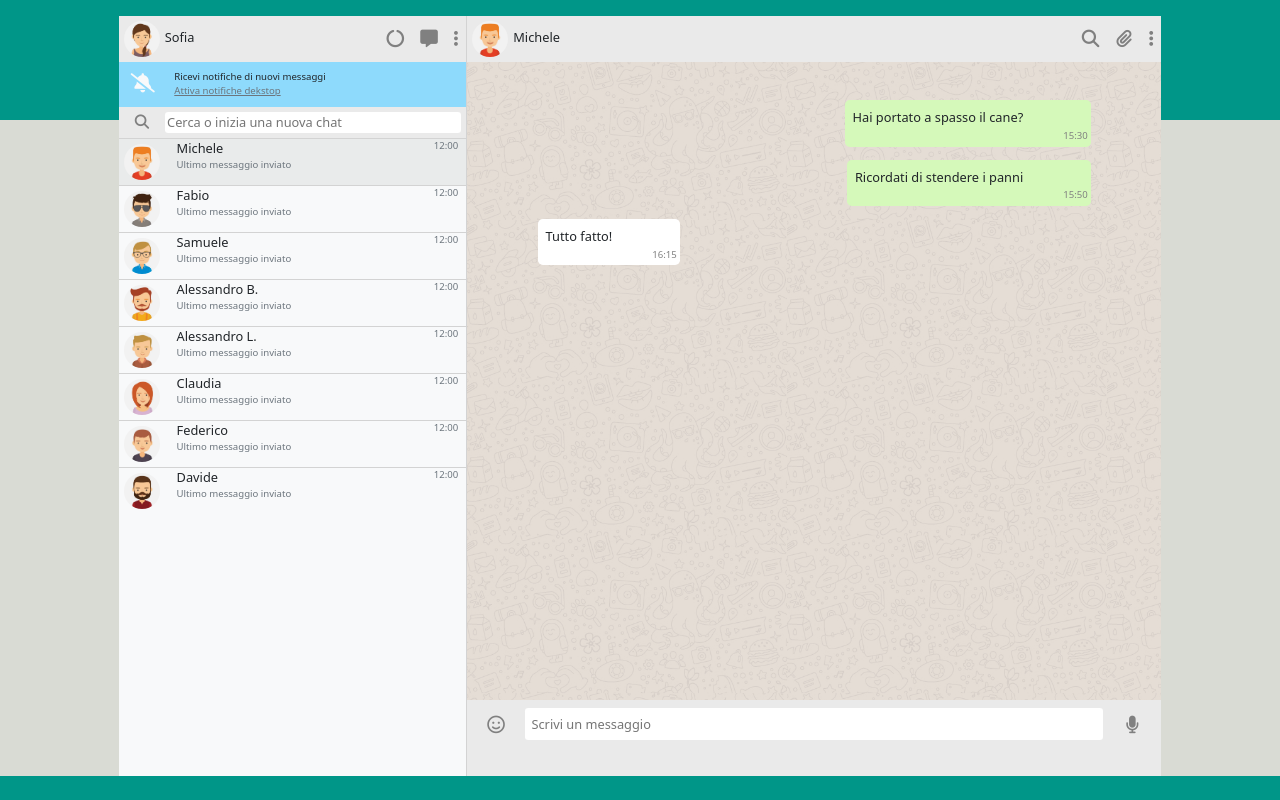
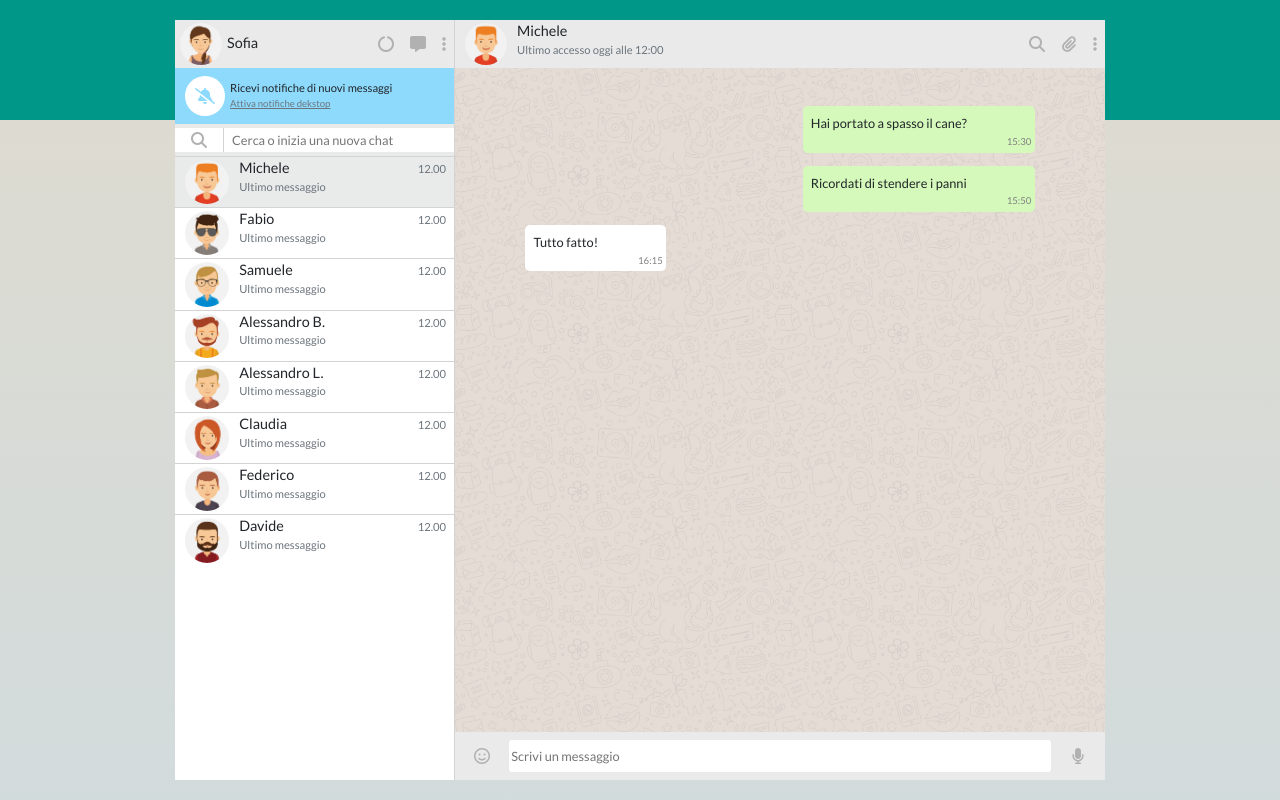
Before and after one commit to LucaMarchesani/vue-boolzapp, a plain HTML site: page index.html in a window 1280 px wide. Drawn offline with nearby package versions, Linux system fonts and the light colour scheme.

Commit message:
fix sturcture

```diff
--- a/css/style.css
+++ b/css/style.css
@@ -1,113 +1,177 @@
-body {
-
-    min-width: 880px;
-    background-image: linear-gradient(to bottom, #009688 0px, #009688 15vh, #d9dbd4 15vh, #d9dbd4 100%);
+body{
+    font-family: 'Lato', sans-serif;
+    background-image:
+    linear-gradient(to bottom,
+    #009688 0px,
+    #009688 15vh,
+    #dddbd1 15vh,
+    #d2dbdc 100%);
 }
 
-main {
-    font-size: .8rem;
+main.boolzapp{
+    height: 100vh;
 }
 
-/* classi generali */
-.bg-app {
-    background-color: #eaeaea;
+/* GENERALI */
+.message{
+    font-size: .8rem;
+    margin: .4rem;
+    float: right;
+    padding: .5rem .2rem .2rem .5rem;
+    border-radius: .3rem;
+    clear: both;
 }
 
-i {
-    color: gray;
-    font-size: 1.1rem;
+i{
+    color: #b1b1b1;
 }
 
-/* sezione notifiche */
-
-div.notification {
-    background-color: #8edafc;
+/* SEZIONE CONTATTI */
+div.contacts{
+    background-color: #ffffff;
+    height: 95vh;
 }
 
-p.notification-text {
+div.user-info p{
+    margin-top: 40%;
+    font-size: .9rem;
+}
+
+div.top-bar-contacts{
+    background-color: #eaeaea;
+    height: 3rem;
+}
+
+div.top-bar-contacts img{
+    margin: 3px 5px;
+    border-radius: 50%;
+}
+
+/* SEZIONE NOTIFICHE */
+div.notification{
+    font-size: .7rem;
+    background-color: #8edafc;
+    height: 3.5rem;
+}
+
+div.notify-icon{
+    margin-left: 10px;
+    margin-right: 5px;
+    position: relative;
+    background-color: #ffffff;
+    width: 2.5rem;
+    height: 2.5rem;
+    border-radius: 50%;
+}
+
+div.notify-icon i{
+    font-size: 1rem;
+    position: absolute;
+    top: 50%;
+    left: 50%;
+    transform: translate(-50%, -50%);
+    color: #8edafc;
+}
+
+div.notify-info :last-child{
     font-size: .6rem;
 }
 
-div.bell-circle {
-    background-color: white;
-    border-radius: 50%;
+/* SEZIONE SEARCHBAR */
+div.search-bar{
+    background-color: #eaeaea;
+    height: 2rem;
 }
 
-i.bell {
-    font-size: 1.2rem;
+div.search-icon{
+    align-self: center;
+    background-color: #ffffff;
+    height: 1.5rem;
+    border-right: 1px solid lightgray;
 }
 
-/* barra di ricerca contatti */
-div.bg-app>i {
-    font-size: .9rem;
+div.search-bar input{
+    padding-left: .5rem;
+    width: 15.5rem;
+    height: 1.5rem;
+    font-size: .8rem;
+    border: none;
 }
 
-input#search-bar {
-    width: 100%;
-    margin: .3rem .3rem .3rem 0;
-    font-size: 0.8rem;
-    border: none;
-    border-radius: .2rem;
+div.contacts-list{
+    height: calc(100% - 8.5rem);
 }
 
-/* contatti */
-div.contacts {
-    height: 95vh;
+div.contact{
+    cursor: pointer;
+    border-top: 1px solid lightgray;
+    height: 3.2rem;
 }
 
 .clicked {
     background-color: #e9ebeb;
 }
 
-div.contact {
-    border-top: 1px solid lightgray;
-    width: 100%;
-    cursor: pointer;
+div.contact img{
+    margin: 3px 10px;
+    border-radius: 50%;
 }
 
-p.last-message {
-    font-size: .6rem;
+div.contact-info{
+    width: 100%;
 }
 
-/* sezione chat */
-img.user-pic {
-    border-radius: 50%;
-    height: 2.25rem;
-    margin: 5px;
+div.contact p{
+    margin: 0;
+    font-size: .9rem;
 }
 
-div.user-chat {
-    border-left: 1px solid lightgray;
-    height: 95vh;
+div.contact :last-child{
+    font-size: .7rem;
 }
 
-div.text-area {
+/* SEZIONE CHAT */
+div.chat{
+    background-color: chartreuse;
+    height: 95vh;
+    border-left: 1px solid lightgray;
+}
+
+div.top-bar-chat{
+    background-color: #eaeaea;
+    height: 3rem;
+}
+
+div.top-bar-chat img{
+    margin: 3px 10px;
+    border-radius: 50%;
+}
+
+div.chat-contact-info p{
+    margin: 0;
+    font-size: .9rem;
+}
+
+div.chat-contact-info :last-child{
+    font-size: .7rem;
+}
+
+div.main-chat{
     padding: 2rem 4rem;
-    height: 84%;
     background-image: url(../img/mine.jpg);
     background-size: 320px;
+    height: calc(100% - 6rem);
     overflow: scroll;
 }
 
 .green-text {
-    font-size: .8rem;
-    margin: .4rem;
     float: right;
-    padding: .5rem .2rem .2rem .5rem;
     background-color: #d5f9ba;
-    border-radius: .3rem;
-    clear: both;
-
 }
 
 .white-text {
-    font-size: .8rem;
-    margin: .4rem;
     float: left;
-    padding: .5rem .2rem .2rem .5rem;
     background-color: #ffffff;
-    border-radius: .3rem;
-    clear: both;
 }
 
 span.date{
@@ -117,10 +181,14 @@ span.date{
     margin-left: 2.5rem;
 }
 
-/* sezione messagi chat */
-input.message {
+div.input-msg{
+    background-color: #eaeaea;
+    height: 3rem;
+}
+
+div.input-msg input{
+    border: none;
+    border-radius: 3px;
+    height: 2rem;
     font-size: .8rem;
-    padding: .4rem;
-    border: none;
-    border-radius: .2rem;
 }
--- a/index.html
+++ b/index.html
@@ -10,7 +10,9 @@
     <link href="https://cdn.jsdelivr.net/npm/bootstrap@5.0.2/dist/css/bootstrap.min.css" rel="stylesheet"
         integrity="sha384-EVSTQN3/azprG1Anm3QDgpJLIm9Nao0Yz1ztcQTwFspd3yD65VohhpuuCOmLASjC" crossorigin="anonymous">
     <!-- GOOGLE FONTS -->
-
+    <link rel="preconnect" href="https://fonts.googleapis.com">
+    <link rel="preconnect" href="https://fonts.gstatic.com" crossorigin>
+    <link href="https://fonts.googleapis.com/css2?family=Lato:wght@100;300;400;700&display=swap" rel="stylesheet">
     <!-- FONTAWESOME -->
     <link rel="stylesheet" href="https://cdnjs.cloudflare.com/ajax/libs/font-awesome/6.2.1/css/all.min.css"
         integrity="sha512-MV7K8+y+gLIBoVD59lQIYicR65iaqukzvf/nwasF0nqhPay5w/9lJmVM2hMDcnK1OnMGCdVK+iQrJ7lzPJQd1w=="
@@ -21,97 +23,91 @@
 
 <body>
     <div id="app">
-        <main>
-            <div class="container-fluid mt-3 col-10 d-flex">
-
-                <!-- sezione superiore contatti -->
-                <div class="contacts col-4 bg-light">
-                    <div class="account col-12 bg-app d-flex justify-content-between">
-                        <div class="col-8">
-                            <img src="./img/avatar_io.jpg" class="user-pic img-fluid" alt="">
-                            <span class="col-10">Sofia</span>
+        <main class="boolzapp container col-12 d-flex justify-content-center align-items-center ">
+            <!-- SEZIONE CONTATTI -->
+            <div class="contacts col-3">
+                <div class="top-bar-contacts d-flex">
+                    <img src="./img/avatar_io.jpg" alt="">
+                    <div class="contact-info d-flex justify-content-between">
+                        <div class="user-info">
+                            <p>Sofia</p>
                         </div>
-                        <div class="icons col-4 align-self-center text-end me-1">
+                        <div class="icons align-self-center text-end">
                             <i class="fa-solid fa-circle-notch m-2"></i>
                             <i class="fa-solid fa-message m-2"></i>
                             <i class="fa-solid fa-ellipsis-vertical m-2 "></i>
                         </div>
                     </div>
-
-                    <!-- sezione notifiche -->
-                    <div class="notification p-2 col-12 d-flex">
-                        <div class="col-1 align-self-center ms-1 me-3">
-                            <i class="fa-solid fa-bell-slash bell text-light"></i>
                 </div>
-                        <div class="col-11">
+                <!-- SEZIONE NOTIFICHE -->
+                <div class="notification d-flex">
+                    <div class="notify-icon align-self-center">
+                        <i class="fa-solid fa-bell-slash"></i>
+                    </div>
+                    <div class="notify-info align-self-center">
                         <p class="notification-text m-0">Ricevi notifiche di nuovi messaggi</p>
-                            <p class="notification-text text-decoration-underline text-secondary m-0">Attiva notifiche
-                                dekstop</p>
+                        <p class="notification-text text-decoration-underline text-secondary m-0">Attiva notifiche dekstop</p>
                     </div>
                 </div>
+                <!-- SEZIONE SEARCHBAR -->
+                <div class="search-bar d-flex justify-content-center">
+                    <div class="search-icon">
+                        <i class="fa-solid fa-magnifying-glass ms-3 me-3"></i>
+                    </div>
+                    <input type="text" class="mt-1"  placeholder="Cerca o inizia una nuova chat">
 
-                    <!-- barra di ricerca contatti -->
-                    <div class="d-flex justify-content-center bg-app">
-                        <i class="fa-solid fa-magnifying-glass align-self-center mx-3"></i>
-                        <input type="search" id="search-bar" placeholder="Cerca o inizia una nuova chat">
                 </div>
-
-                    <!-- contatti -->
-                    <div v-for="element, index in contacts" class="contact d-flex col-11"
-                        @click="visibleChat(element)" :class="(index === aIndex) ? 'clicked' : ''">
-                        <div class="col-2">
-                            <img :src="`./img/avatar${element.avatar}.jpg`" class="user-pic img-fluid"
-                                alt="contact-photo">
+                <!-- SEZIONE LISTA CONTATTI -->
+                <div class="contacts-list">
+                    <div class="contact d-flex" v-for="contact, index in contacts" class="contact d-flex col-11"
+                        @click="visibleChat(contact)" :class="(index === aIndex) ? 'clicked' : ''">
+                        <img :src="`./img/avatar${contact.avatar}.jpg`" alt="">
+                        <div class="contact-info d-flex justify-content-between">
+                            <div>
+                                <p class="text-dark">{{contact.name}}</p>
+                                <p class="text-secondary">Ultimo messaggio</p>
                             </div>
-                        <div class="col-10 d-flex justify-content-between">
-                            <div>
-                                <p class="m-0"> {{element.name}} </p>
-                                <p class="last-message m-0 text-secondary"> Ultimo messaggio inviato </p>
-                            </div>
-                            <p class="last-message align-self-start text-secondary me-2">
-                                12:00
-                            </p>
+                            <p class="me-2 mt-1 text-secondary">12.00</p>
                         </div>
                     </div>
                 </div>
 
-                <!-- sezione superiore chat-->
-                <div class="chat col-8">
-                    <div class="user-chat col-12 bg-app">
-                        <div class="account col-12 d-flex">
-                            <div class="chat-header col-9">
-                                <img :src="`./img/avatar${contacts[aIndex].avatar}.jpg`" class="user-pic img-fluid"
-                                    alt="">
-                                <span class="col-10">{{contacts[aIndex].name}}</span>
             </div>
-                            <div class="icons col-3 align-self-center text-end">
+            <!-- SEZIONE CHAT SUPERIORE -->
+            <div class="chat col-7">
+                <div class="top-bar-chat d-flex">
+                    <img :src="`./img/avatar${contacts[aIndex].avatar}.jpg`" alt="">
+                    <div class="contact-info d-flex justify-content-between">
+                        <div class="chat-contact-info">
+                            <p>{{contacts[aIndex].name}}</p>
+                            <p class="text-secondary">Ultimo accesso oggi alle 12:00</p>
+                        </div>
+                        <div class="icons align-self-center text-end">
                             <i class="fa-solid fa-magnifying-glass m-2"></i>
                             <i class="fa-solid fa-paperclip m-2"></i>
                             <i class="fa-solid fa-ellipsis-vertical m-2"></i>
                         </div>
                     </div>
-
-                        <!-- sezione principale chat -->
-                        <div class="text-area col-12">
-                            <div v-for="msg, index in contacts[aIndex].messages"
+                </div>
+                <!-- SEZIONE PRINCIPALE MESSAGGI -->
+                <div class="main-chat">
+                    <div class="message" v-for="msg, index in contacts[aIndex].messages"
                         :class="(msg.status === 'received') ? 'white-text' : 'green-text'">
                         <div class="d-flex">
                             <p>{{msg.message}}</p>
                             <span class="date">{{msg.date.substring(11, 16)}}</span>
                         </div>
                     </div>
+                    <!-- SEZIONE INPUT MESSAGGI -->
+                </div>
+                <div class="input-msg d-flex">
+                    <i class="col-1 fa-regular fa-face-smile col-1 text-center align-self-center"></i>
+                    <input v-model="newMessage" @keyup.enter="addMessage(newMessage)" class="col-10 align-self-center"
+                        type="text" placeholder="Scrivi un messaggio">
+                    <i class="col-1 fa-solid fa-microphone col-1 text-center align-self-center"></i>
+                </div>
             </div>
 
-
-                        <!-- sezione input messaggi -->
-                        <div class="my-text col-12 d-flex justify-content-between mt-2">
-                            <i class="fa-regular fa-face-smile col-1 text-center align-self-center"></i>
-                            <input v-model="newMessage" @keyup.enter="addMessage(newMessage)" type="text"
-                                class="message col-10" placeholder="Scrivi un messaggio">
-                            <i class="fa-solid fa-microphone col-1 text-center align-self-center"></i>
-                        </div>
-                    </div>
-                </div>
         </main>
     </div>
 
--- a/main/script.js
+++ b/main/script.js
@@ -167,7 +167,8 @@ createApp({
                 }
             ],
             aIndex: 0,
-            newMessage: ''
+            newMessage: '',
+            search: ""
         }
     },
     methods: {
```
Lines whose indentation alone changed are shown as unchanged.
